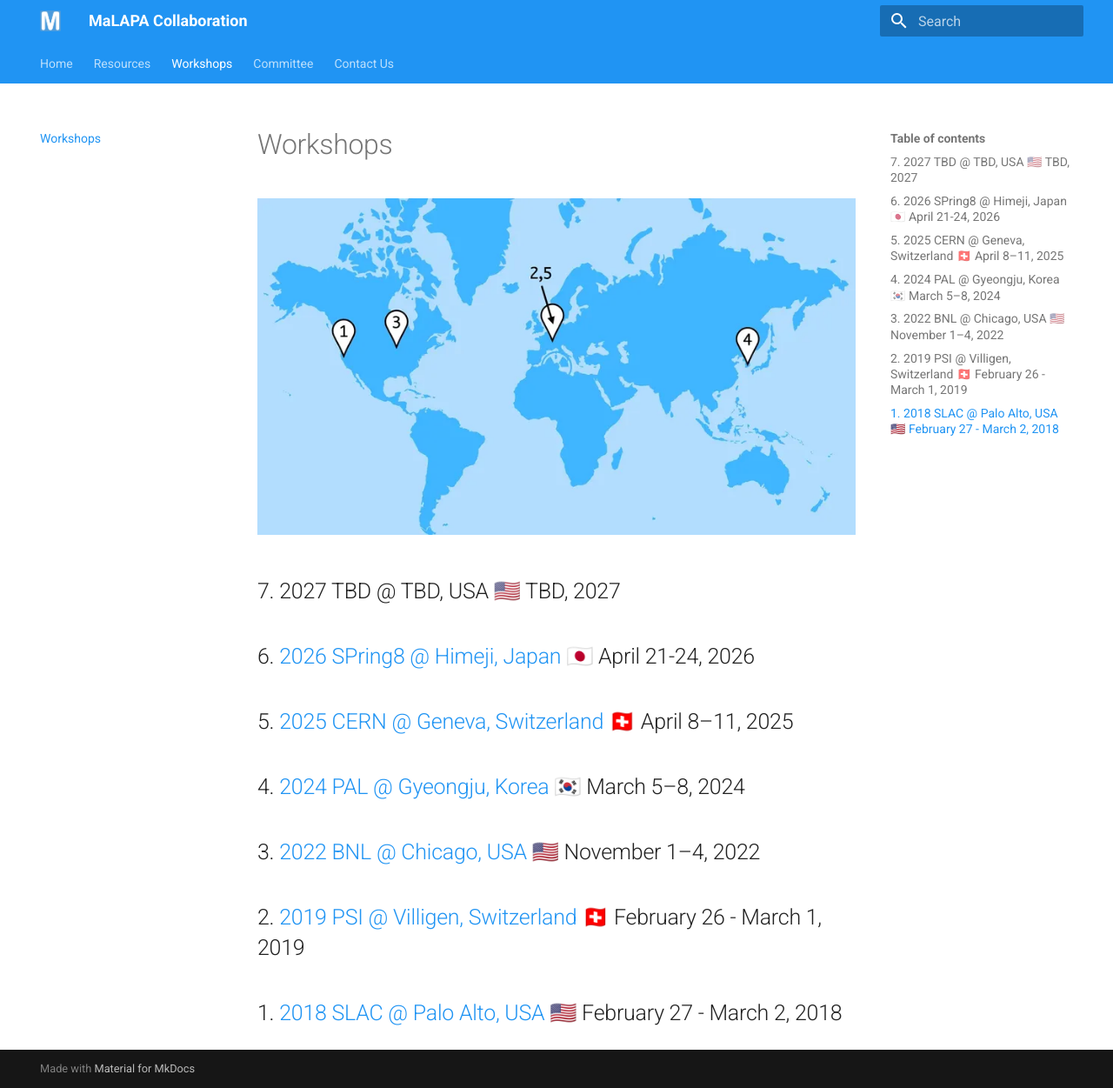
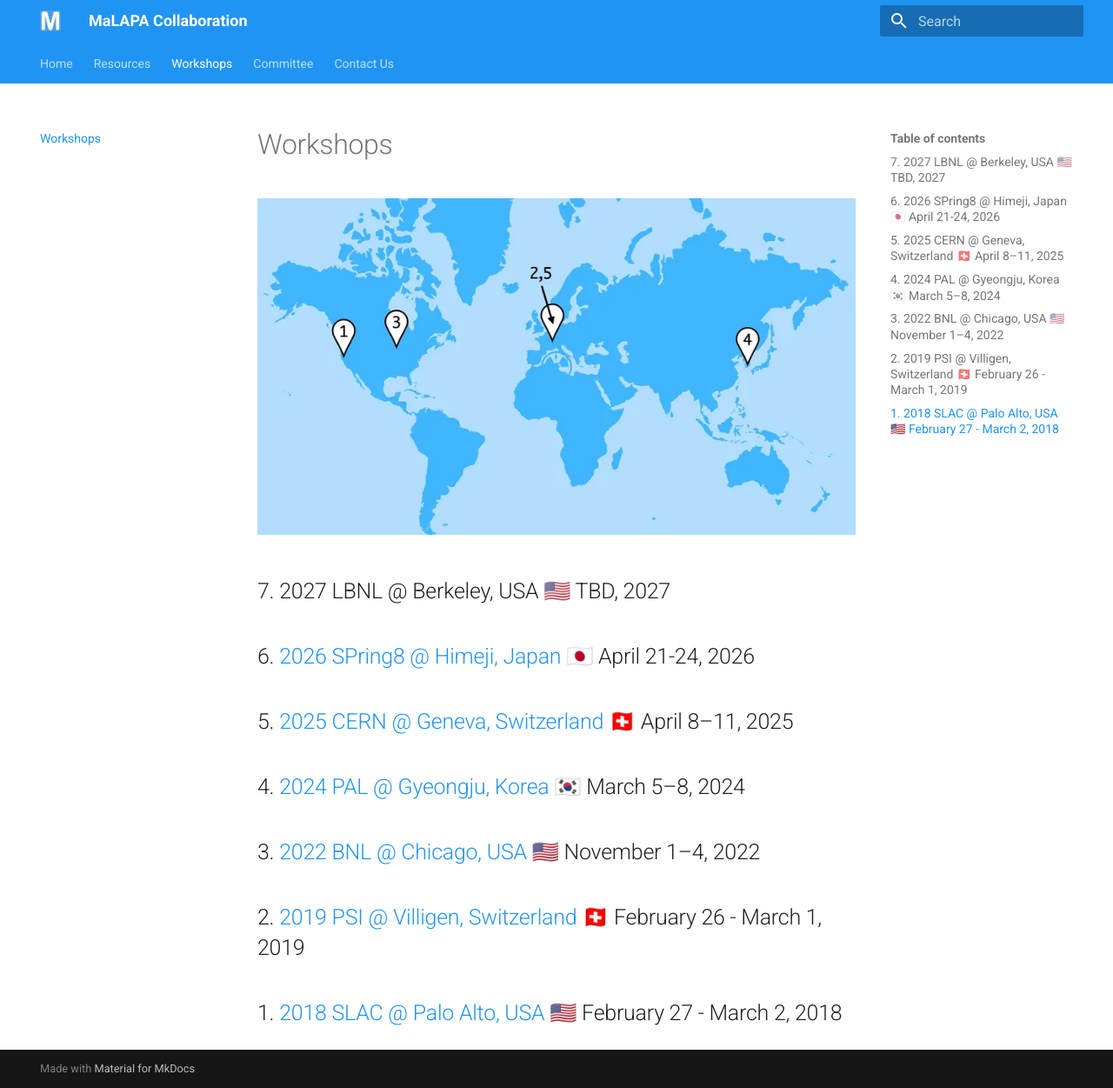
Before and after one commit to MALAPA-Collab/MALAPA-Collab.github.io, an MkDocs documentation site: the page built from docs/workshops.md, in a window 1280 px wide and 1251 px high. Shown: the whole window at 87% size. Built offline with MkDocs 1.6.1 and Material for MkDocs 9.7.7, drawn with Linux system fonts in a browser that asks for light colours.

Commit message:
Update workshop location for 2027 event

```diff
--- a/docs/workshops.md
+++ b/docs/workshops.md
@@ -2,7 +2,7 @@
 
 ![Workshop map](img/workshop_map.webp)
 
-## 7. 2027 TBD @ TBD, USA 🇺🇸 TBD, 2027
+## 7. 2027 LBNL @ Berkeley, USA 🇺🇸 TBD, 2027
 ## 6. [2026 SPring8 @ Himeji, Japan 🇯🇵](https://indico.rcnp.osaka-u.ac.jp/event/2676/) April 21-24, 2026
 ## 5. [2025 CERN @ Geneva, Switzerland 🇨🇭](https://indico.cern.ch/event/1382428/) April 8–11, 2025
 ## 4. [2024 PAL @ Gyeongju, Korea 🇰🇷](https://www.indico.kr/event/47/) March 5–8, 2024
```
